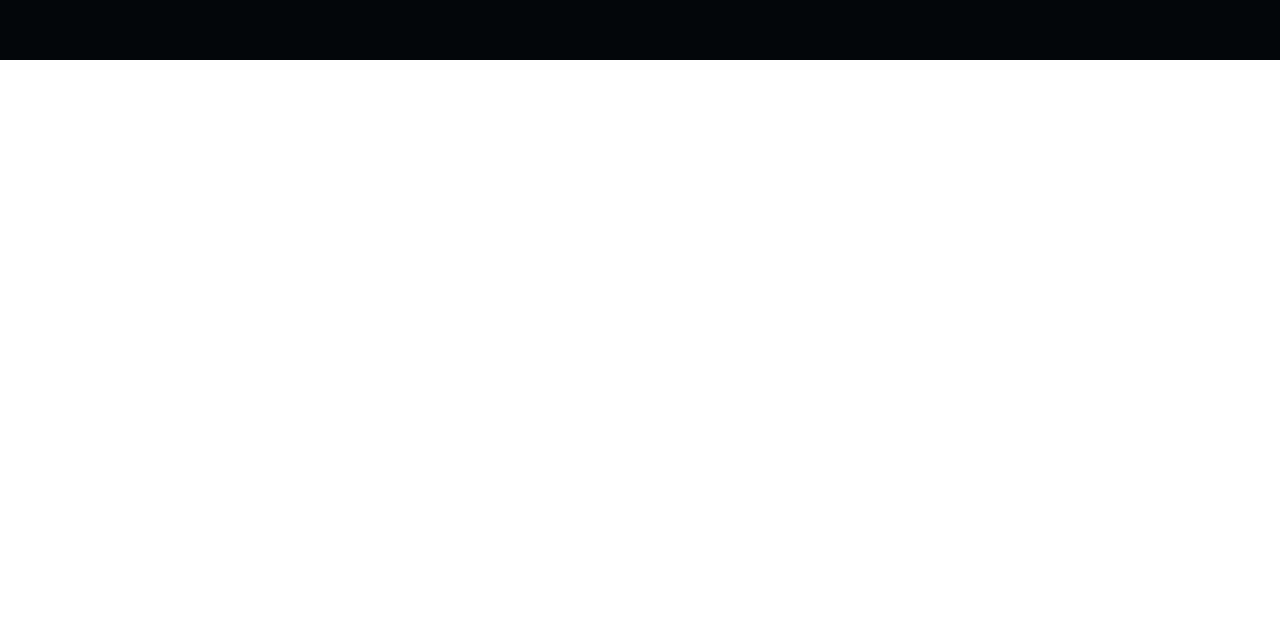
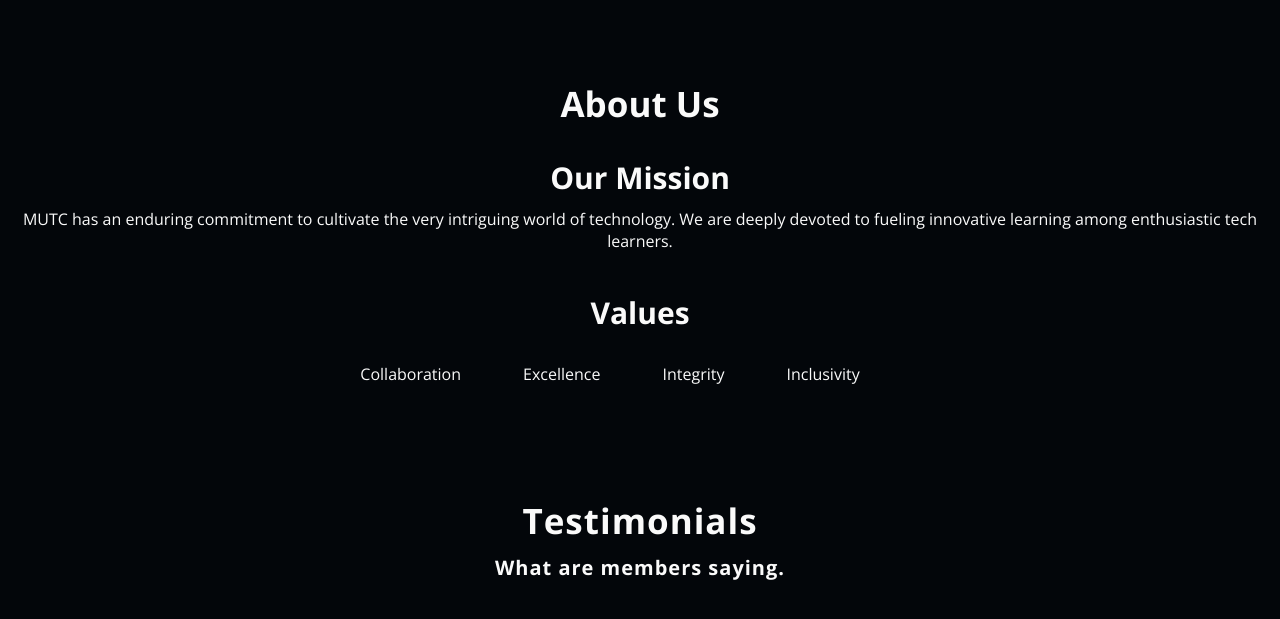
Before and after one commit to Stanlee-Sam/Murang-a-University-Tech-Club-website, a React (Vite) app: page / in a window 1280 px wide. Shown: the part 2103-2722 px from the top of the page. Before the commit the page ends 2163 px from the top, so only its background shows below. Built offline with nearby package versions, Linux system fonts and the light colour scheme; a web font is replaced by a local one.

Commit message:
this commit will make some changes on the code

```diff
--- a/src/App.jsx
+++ b/src/App.jsx
@@ -1,8 +1,9 @@
 import Navbar from "./components/Navbar/Navbar";
 import Leadership from "./components/leadership";
-import Hero from "./components/home/hero";
+// import Hero from "./components/home/hero";
 import Tracks from "./components/tracks";
 import Events from "./components/events";
+import Home from "./components/Home";
 
 import { BrowserRouter, Routes, Route } from "react-router-dom";
 
@@ -12,7 +13,7 @@
       <BrowserRouter>
         <Navbar />
         <Routes>
-          <Route path="/" element={<Hero />} />
+          <Route path="/" element={<Home />} />
           <Route path="/leadership" element={<Leadership />} />
           <Route path="/tracks" element={<Tracks />} />
           <Route path="/events" element={<Events />} />
--- /dev/null
+++ b/src/components/Home.jsx
@@ -0,0 +1,17 @@
+import Navbar from "./Navbar/Navbar";
+import Hero from "./home/hero";
+import About from "./About/about";
+import Testimonial from "./Navbar/testimonial";
+
+const Home = () => {
+  return (
+    <>
+      <Navbar />
+      <Hero />
+      <About />
+      <Testimonial />
+    </>
+  );
+};
+
+export default Home;
--- a/src/components/Navbar/reviewData.js
+++ b/src/components/Navbar/reviewData.js
@@ -2,7 +2,7 @@
   {
     id: 1,
     name: "John Morgan",
-    img: "/public/testimonial students/student1.jpeg",
+    img: "/dist/testimonial students/student1.jpeg",
     review:
       "Lorem ipsum dolor sit amet consectetur, adipisicing elit. Aliquid perferendis reiciendis voluptate delectus mollitia ut facilis, beatae, eius officia quos autem maxime voluptates eligendi assumenda similique! Praesentium est blanditiis quo?",
   },
```
